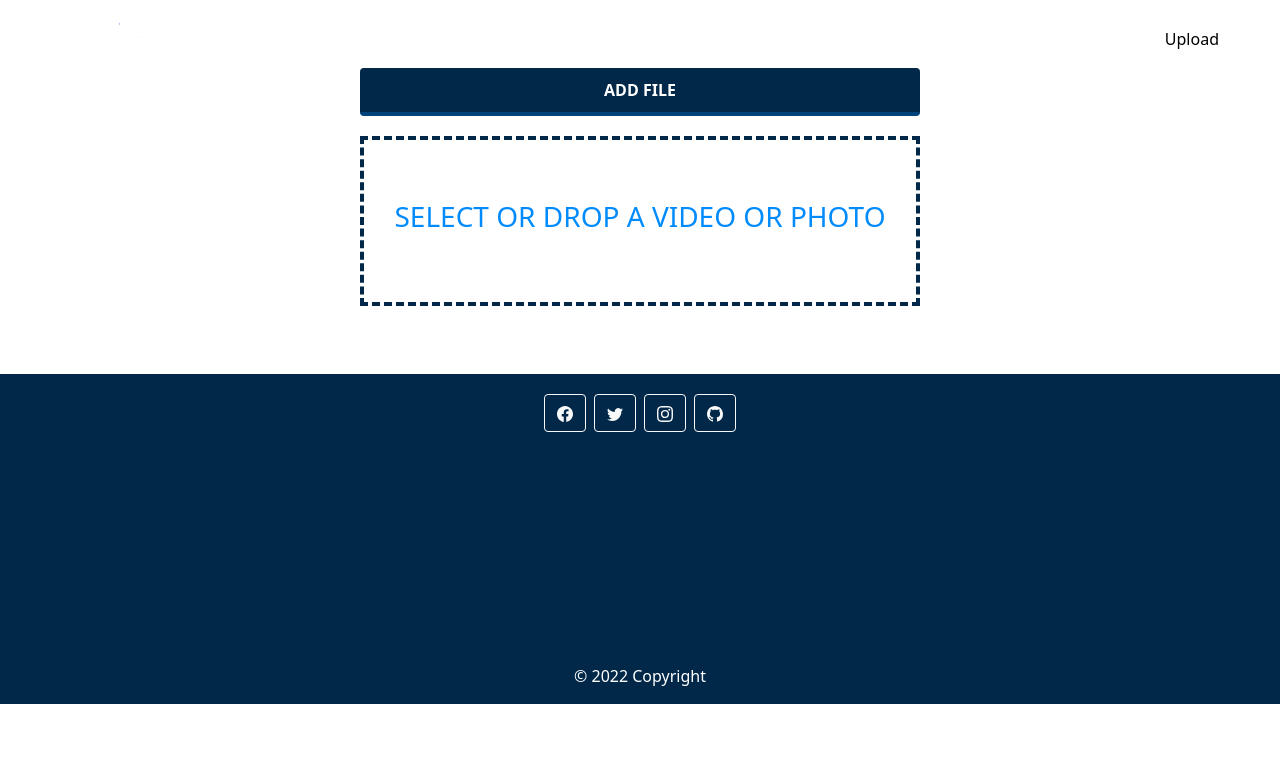
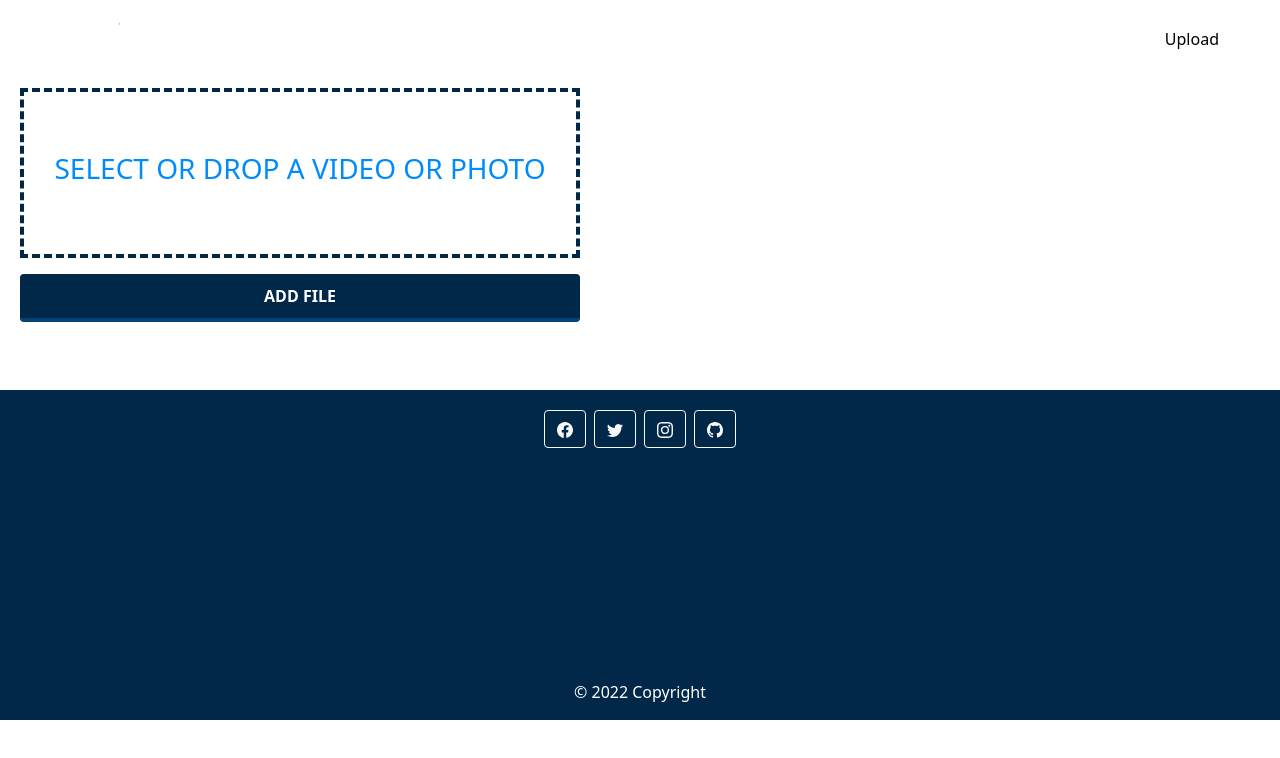
Before and after one commit to fly-to-grapher/fly-to-grapher-web, a React (Create React App) app: page /upload in a window 1280 px wide. Shown: the top 758 px of the page. Built offline with nearby package versions, Linux system fonts and the light colour scheme.

Commit message:
edit upload page

```diff
--- a/src/components/upload/Upload.css
+++ b/src/components/upload/Upload.css
@@ -6,7 +6,7 @@ body {
 .file-upload {
     background-color: #ffffff;
     width: 600px;
-    margin: 0 auto;
+    /* margin: 0 auto; */
     padding: 20px;
 }
 
--- a/src/components/upload/Upload.js
+++ b/src/components/upload/Upload.js
@@ -5,15 +5,8 @@ import "./Upload.css"
 
 const Upload = () => {
     return (
-        <div className="mt-5 mb-5">
+        <div className="mt-5 mb-5 ms-20" >
             <div className="file-upload">
-                <button
-                    className="file-upload-btn"
-                    type="button"
-                    onclick="$('.file-upload-input').trigger( 'click' )"
-                >
-                    Add File
-                </button>
                 <div className="image-upload-wrap">
                     <input
                         className="file-upload-input"
@@ -33,6 +26,13 @@ const Upload = () => {
                         </button>
                     </div>
                 </div>
+                <button
+                    className="file-upload-btn mt-3"
+                    type="button"
+                    onclick="$('.file-upload-input').trigger( 'click' )"
+                >
+                    Add File
+                </button>
             </div>
         </div>
     )
```
